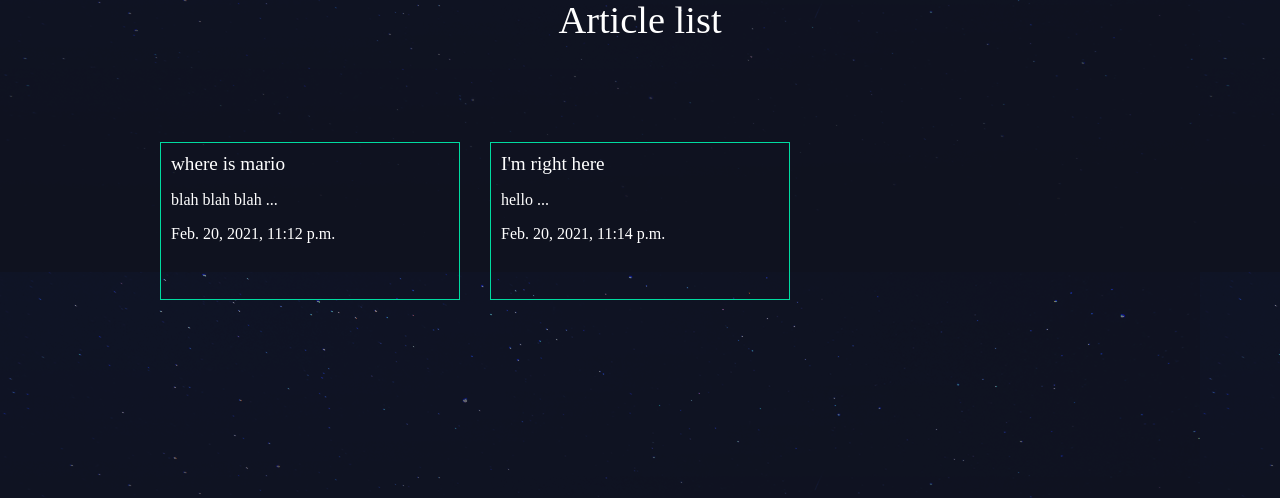
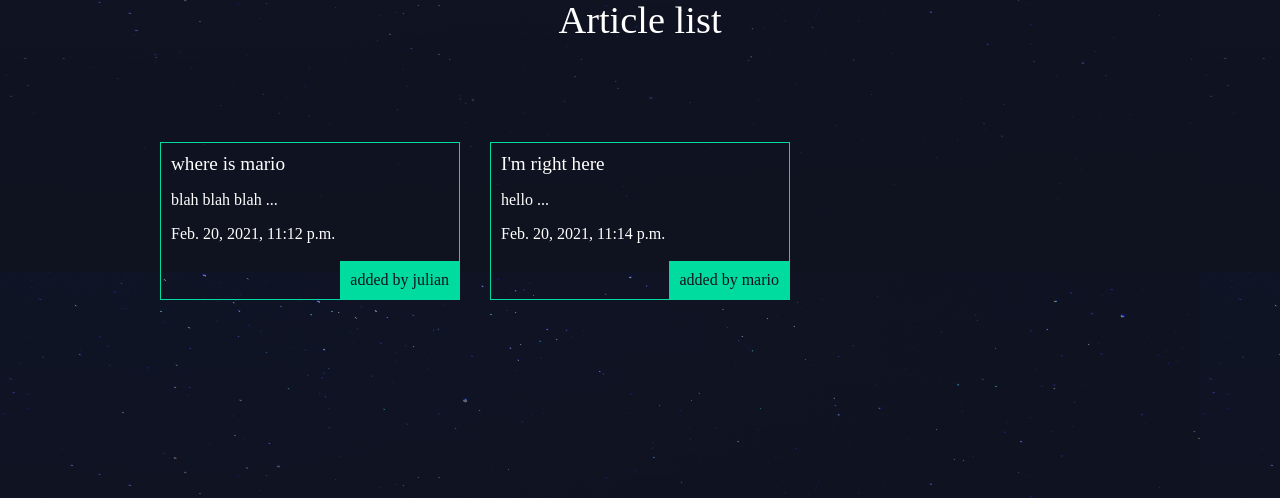
Before and after one commit to masterseeker/NetNinjaDjango, a Django app: page / in a window 1280 px wide. Shown: the part 200-698 px from the top of the page. Run offline with Django 3.2, Linux system fonts and the light colour scheme; data comes from the database, SQL or seed files in the repository.

Commit message:
styles v2

```diff
--- a/djangoautic/articles/templates/articles/article_list.html
+++ b/djangoautic/articles/templates/articles/article_list.html
@@ -9,6 +9,7 @@
                  <h2><a href="{% url 'articles:detail' slug=article.slug %}">{{article.title}}</a></h2>
                  <p>{{article.snippet}}</p>
                  <p>{{article.date}}</p>
+                 <p class ="author">added by {{ article.author.username }}</p>
              </div>
         {% endfor %}
 
```
Also changed, not shown: djangoautic/assets/styles.css (line endings or trailing spaces).
